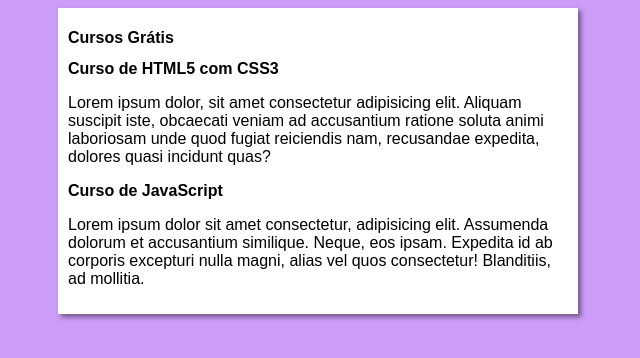
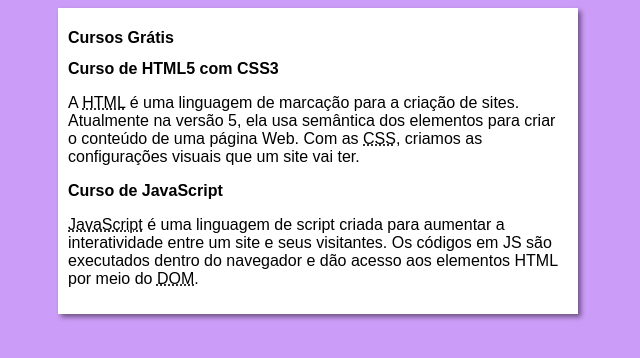
Before and after one commit to ArthurLuziano/projeto-site, a plain HTML site: page index.html in a window 1280 px wide. Shown: the whole page, without its empty margins (322-962 px from the left). Drawn offline with Linux system fonts and the light colour scheme.

Commit message:
update index content

```diff
--- a/index.html
+++ b/index.html
@@ -14,12 +14,12 @@
 
         <article>
             <h2>Curso de HTML5 com CSS3</h2>
-            <p>Lorem ipsum dolor, sit amet consectetur adipisicing elit. Aliquam suscipit iste, obcaecati veniam ad accusantium ratione soluta animi laboriosam unde quod fugiat reiciendis nam, recusandae expedita, dolores quasi incidunt quas?</p>
+            <p>A <abbr title="HyperText Markup Language">HTML</abbr> é uma linguagem de marcação para a criação de sites. Atualmente na versão 5, ela usa semântica dos elementos para criar o conteúdo de uma página Web. Com as <abbr title="Cascading Style Sheets">CSS</abbr>, criamos as configurações visuais que um site vai ter.</p>
         </article>
 
         <article>
             <h2>Curso de JavaScript</h2>
-            <p>Lorem ipsum dolor sit amet consectetur, adipisicing elit. Assumenda dolorum et accusantium similique. Neque, eos ipsam. Expedita id ab corporis excepturi nulla magni, alias vel quos consectetur! Blanditiis, ad mollitia.</p>
+            <p><abbr title="JavaScript">JavaScript</abbr> é uma linguagem de script criada para aumentar a interatividade entre um site e seus visitantes. Os códigos em JS são executados dentro do navegador e dão acesso aos elementos HTML por meio do <abbr title="Document Object Model">DOM</abbr>.</p>
         </article>
     </main>
 </body>
```
